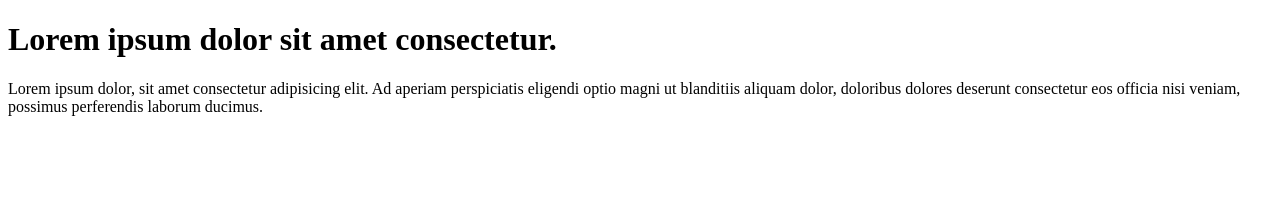
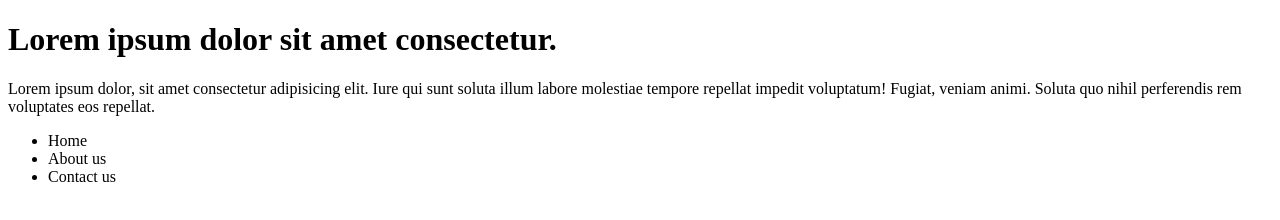
Before and after one commit to Larisa21B/learn-git, a plain HTML site: page index.html in a window 1280 px wide. Drawn offline with Linux system fonts and the light colour scheme.

Commit message:
add a list

```diff
--- a/index.html
+++ b/index.html
@@ -7,6 +7,11 @@
 </head>
 <body>
     <h1>Lorem ipsum dolor sit amet consectetur.</h1>
-    <p>Lorem ipsum dolor, sit amet consectetur adipisicing elit. Ad aperiam perspiciatis eligendi optio magni ut blanditiis aliquam dolor, doloribus dolores deserunt consectetur eos officia nisi veniam, possimus perferendis laborum ducimus.</p>
+    <p>Lorem ipsum dolor, sit amet consectetur adipisicing elit. Iure qui sunt soluta illum labore molestiae tempore repellat impedit voluptatum! Fugiat, veniam animi. Soluta quo nihil perferendis rem voluptates eos repellat.</p>
+    <ul>
+        <li>Home</li>
+        <li>About us</li>
+        <li>Contact us</li>
+    </ul>
 </body>
 </html>
```
